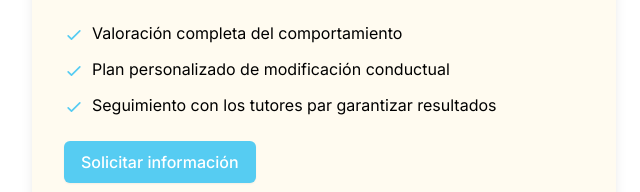
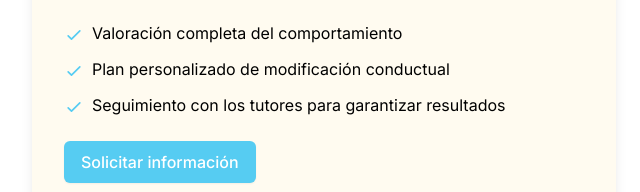
Before and after one commit to fazilpw/doshuellitas, an Astro site: page /servicios in a window 1280 px wide. Shown: the part 1643-1835 px from the top of the page, 0-640 px from the left. Built offline with nearby package versions, Linux system fonts and the light colour scheme; Astro itself is replaced by a stand-in of ours; no server answers; a web font is replaced by a local one.

Commit message:
“Astro679”

```diff
--- a/src/pages/servicios.astro
+++ b/src/pages/servicios.astro
@@ -61,7 +61,7 @@ const pageDescription = "Conoce todos nuestros servicios: guardería canina, col
                 <svg class="w-5 h-5 text-[#56CCF2] mt-1 mr-2" fill="none" stroke="currentColor" viewBox="0 0 24 24" xmlns="http://www.w3.org/2000/svg">
                   <path stroke-linecap="round" stroke-linejoin="round" stroke-width="2" d="M5 13l4 4L19 7"></path>
                 </svg>
-                <span>Seguimiento con los tutores par garantizar resultados</span>
+                <span>Seguimiento con los tutores para garantizar resultados</span>
               </li>
             </ul>
             <a href="/contacto" class="inline-flex items-center px-4 py-2 border border-transparent text-base font-medium rounded-md shadow-sm text-white bg-[#56CCF2] hover:bg-[#5B9BD5]">
```
Also changed, not shown: public/icons/icon-192x192.png (added), public/icons/icon-512x512.png (added).
